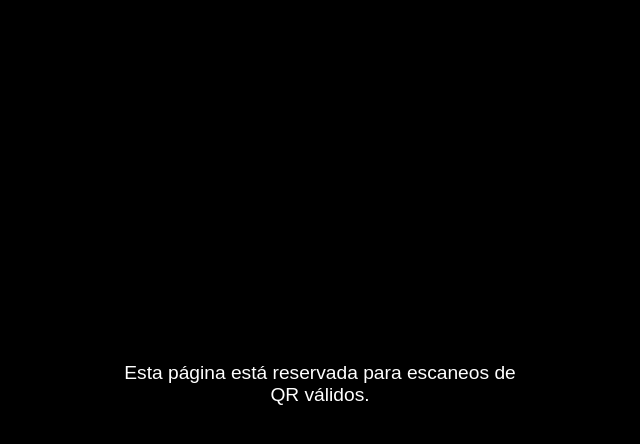
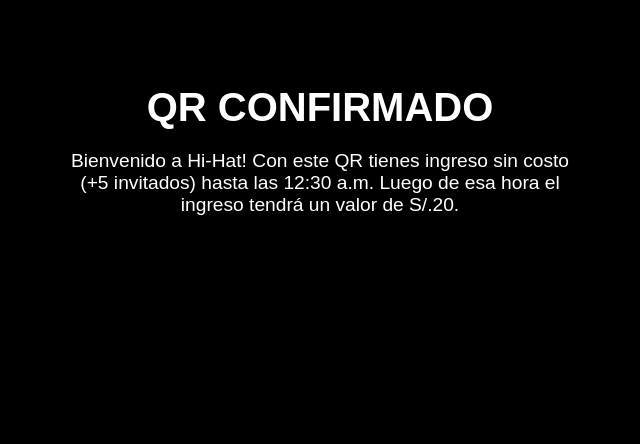
Before and after one commit to hihatsesiones/hihatqr, a plain HTML site: page index.html in a window 1280 px wide. Shown: the whole page, without its empty margins (320-960 px from the left). Drawn offline with Linux system fonts and the light colour scheme.

Commit message:
Add files via upload

```diff
--- a/index.html
+++ b/index.html
@@ -6,52 +6,36 @@
   <title>QR Confirmado</title>
   <style>
     body {
-      margin: 0;
-      padding: 0;
+      background-color: black;
+      color: white;
       font-family: 'Arial', sans-serif;
-      background: #000;
-      color: #fff;
-      display: flex;
-      justify-content: center;
-      align-items: center;
-      height: 100vh;
       text-align: center;
-      flex-direction: column;
+      padding: 50px;
     }
+
     h1 {
-      font-size: 2.5rem;
-      margin-bottom: 1rem;
+      font-size: 2.5em;
+      margin-bottom: 20px;
     }
+
     p {
-      font-size: 1.2rem;
-      max-width: 400px;
-      margin: 0 auto 2rem;
+      font-size: 1.2em;
+      max-width: 500px;
+      margin: 0 auto;
     }
+
     audio {
       display: none;
     }
   </style>
 </head>
 <body>
-  <div id="content"></div>
+  <h1>QR CONFIRMADO</h1>
+  <p>Bienvenido a Hi-Hat! Con este QR tienes ingreso sin costo (+5 invitados) hasta las 12:30 a.m. Luego de esa hora el ingreso tendrá un valor de S/.20.</p>
 
-  <script>
-    const params = new URLSearchParams(window.location.search);
-    const isQR = params.get('qr') === 'true';
-
-    const content = document.getElementById('content');
-
-    if (isQR) {
-      content.innerHTML = `
-        <h1>QR CONFIRMADO</h1>
-        <p>Bienvenido a Hi-Hat! Con este QR tienes ingreso sin costo (+5 invitados) hasta las 12:30 a.m. Luego de esa hora el ingreso tendrá un valor de S/.20.</p>
-        <audio autoplay loop>
-          <source src="https://hihatsesiones.github.io/hihatqr/Status%20Control%20-%20Come%20Get%20Me%20If%20You%20Want%20Me%20(Swing%20Mix)%20.mp3" type="audio/mpeg">
-        </audio>
-      `;
-    } else {
-      content.innerHTML = `<p>Esta página está reservada para escaneos de QR válidos.</p>`;
-    }
-  </script>
+  <audio autoplay loop>
+    <source src="Status Control - Come Get Me If You Want Me (Swing Mix) .mp3" type="audio/mpeg">
+    Tu navegador no soporta la reproducción de audio.
+  </audio>
 </body>
 </html>
```
